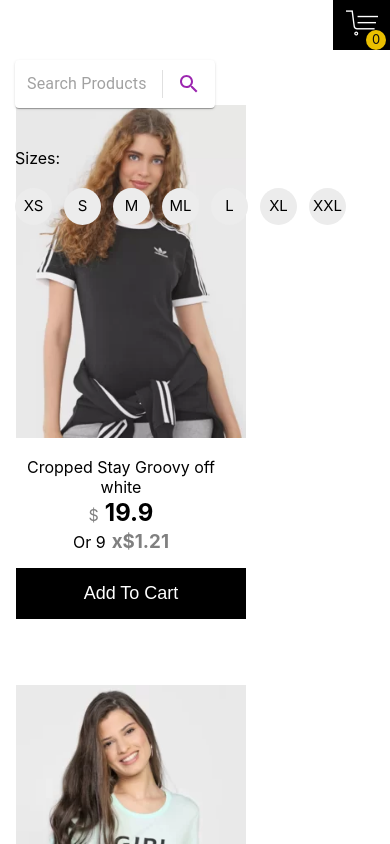
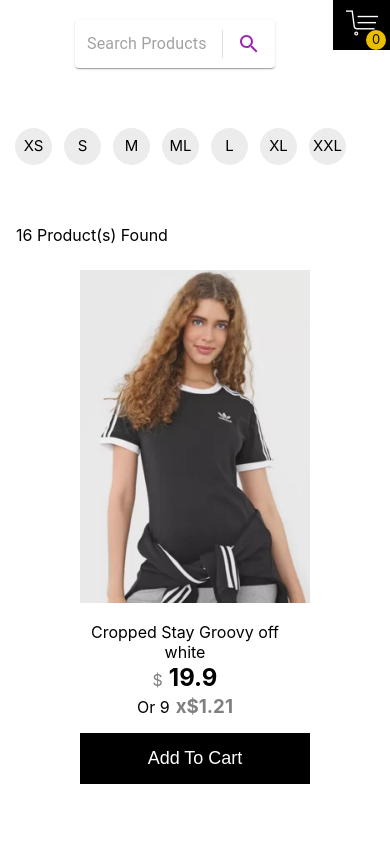
Before and after one commit to usamaimran10/shopping-cart, a React (Create React App) app: page / in a window 390 px wide. Shown: the top 844 px of the page. Built offline with nearby package versions, Linux system fonts and the light colour scheme.

Commit message:
mobile responsiveness added

```diff
--- a/src/Elements/Products/Products.module.css
+++ b/src/Elements/Products/Products.module.css
@@ -10,5 +10,6 @@
     flex-wrap: wrap;
     column-gap: 8px;
     margin-top: 25px;
+    justify-content: center;
   }
 }
--- a/src/Elements/ShowCase/ShowCase.jsx
+++ b/src/Elements/ShowCase/ShowCase.jsx
@@ -96,7 +96,7 @@ const ShowCase = ({ showHandler }) => {
             />
           </div>
 
-          <div>
+          <div className={classes.mobileproduct}>
             <Products
               productsData={products}
               showHandler={showHandler}
--- a/src/Elements/ShowCase/ShowCase.module.css
+++ b/src/Elements/ShowCase/ShowCase.module.css
@@ -18,8 +18,13 @@
     display: none;
   }
   .mobileSizes {
+    margin-top: -40px;
     display: block;
     display: flex;
     justify-content: center;
   }
+  .mobileproduct {
+    margin-top: 60px;
+    margin-left: auto;
+  }
 }
--- a/src/Elements/Sizes/Sizes.jsx
+++ b/src/Elements/Sizes/Sizes.jsx
@@ -16,6 +16,7 @@ const Sizes = ({ changeHandler, filters, setFilters, setValue }) => {
   return (
     <div className={classes.sizesFilter}>
       <Paper
+        className={classes.mobileInput}
         sx={{
           p: "2px 4px",
           display: "flex",
@@ -45,7 +46,7 @@ const Sizes = ({ changeHandler, filters, setFilters, setValue }) => {
           <SearchIcon color="secondary" />
         </IconButton>
       </Paper>
-      <span>Sizes:</span>
+      <span className={classes.mobileheading}>Sizes:</span>
       <div className={classes.sizes}>
         {filters.map((item, index) => {
           return (
--- a/src/Elements/Sizes/Sizes.module.css
+++ b/src/Elements/Sizes/Sizes.module.css
@@ -50,10 +50,22 @@
   .para {
     display: none;
   }
+  .mobileheading {
+    display: none;
+  }
   .link {
     display: none;
   }
   .sizes {
     width: 360px;
+    position: static;
+  }
+  .mobileInput {
+    /* display: flex; */
+    /* justify-content: center; */
+    margin-left: 60px;
+  }
+  .sizesFilter {
+    position: static;
   }
 }
--- a/src/components/Navbar/SideBar/SideBar.module.css
+++ b/src/components/Navbar/SideBar/SideBar.module.css
@@ -112,3 +112,27 @@
   animation: 20s linear 0s infinite normal none running dvWuPe;
   transition: opacity 0.3s ease-in-out 0s; */
 }
+
+@media screen and (max-width: 998px) {
+  .SidebarContainer {
+    width: 100%;
+    background-color: rgb(29, 29, 29);
+    height: 100vh;
+    /* margin-left: 865px; */
+    color: white;
+    position: fixed;
+    right: 0;
+    z-index: 1;
+    transition: right 0.2s ease 0s;
+  }
+  .closeIcon {
+    position: relative;
+    left: 83%;
+    background-color: rgb(29, 29, 29);
+    width: 60px;
+    height: 40px;
+    padding-left: 16px;
+    padding-top: 6px;
+    background-color: green;
+  }
+}
```
